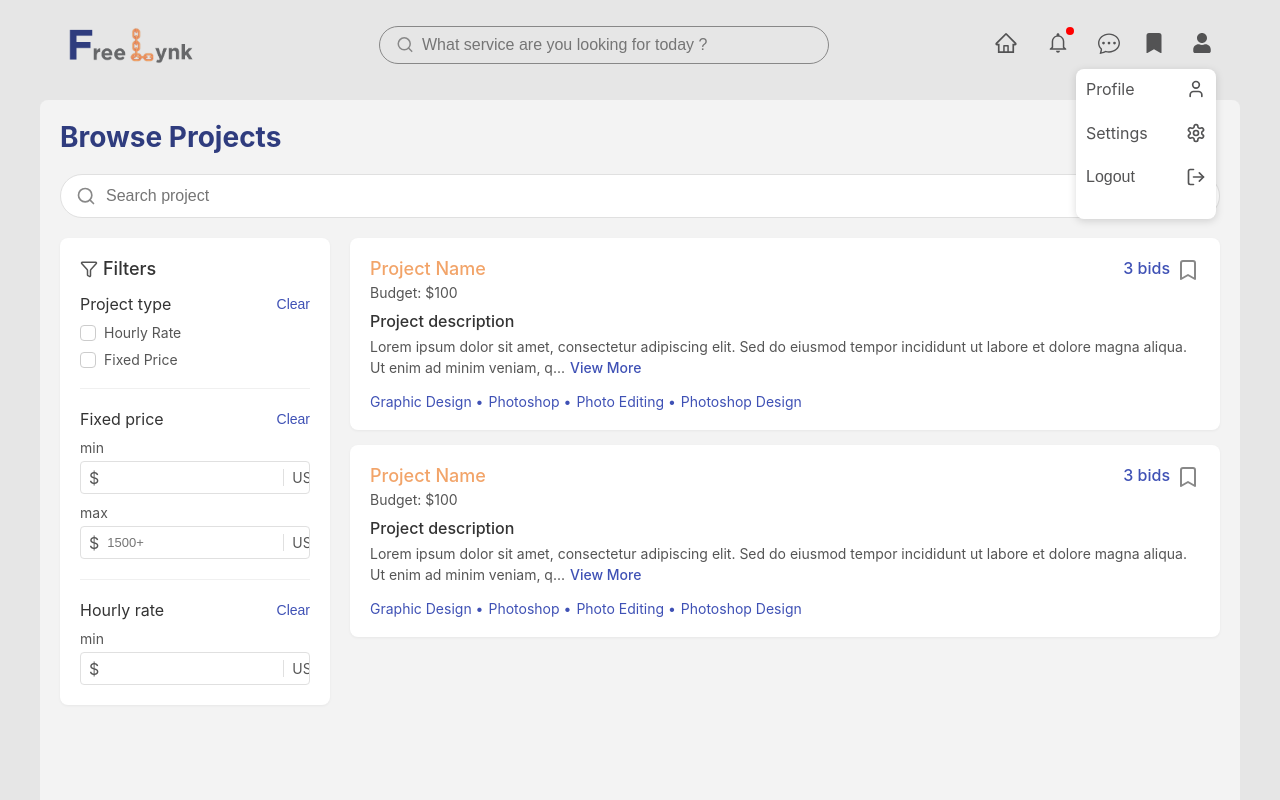
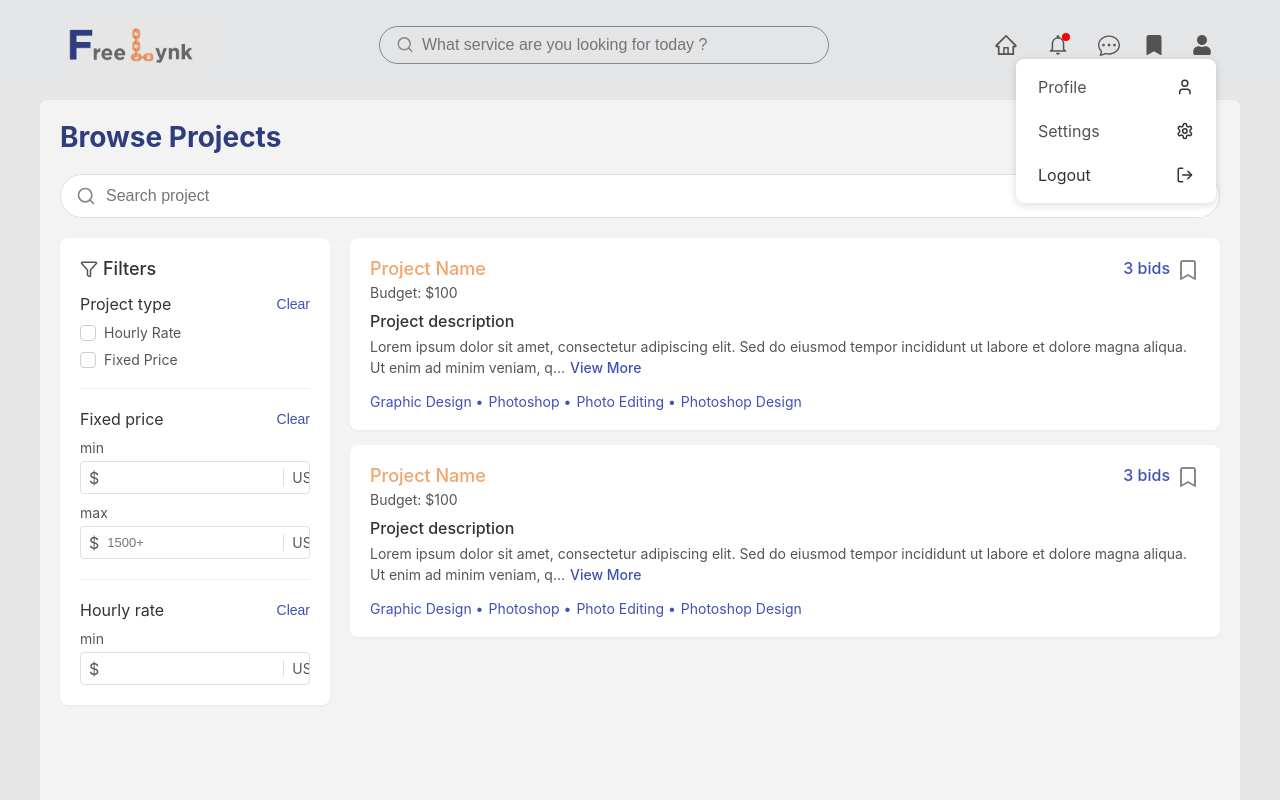
Before and after one commit to BaknineNouhaila03/FreeLynk-Frontend, a Next.js app in the folder freelynk/: page / in a window 1280 px wide. Both pictures are taken after a click on the button 1202 px from the left and 44 px from the top of the page. Built offline with nearby package versions, Linux system fonts and the light colour scheme.

Commit message:
before_deleting_interfaces

```diff
--- a/freelynk/src/components/NavBar.module.css
+++ b/freelynk/src/components/NavBar.module.css
@@ -10,7 +10,6 @@
   right: 0;
   z-index: 1000;
   transition: all 0.3s ease;
-  background-color: transparent;
   background-color: rgba(0, 0, 0, 0.8);
   backdrop-filter: blur(10px);
 }
@@ -37,196 +36,13 @@
   transform: scale(1.05);
 }
 
-.navLinks {
-  display: flex;
-  list-style: none;
-  gap: 30px;
-}
-
-.navLinks li a {
-  color: white;
-  text-decoration: none;
-  font-size: 16px;
-  font-weight: 500;
-  position: relative;
-  padding: 5px 0;
-  transition: all 0.3s ease;
-}
-
-.navLinks li a:hover {
-  color: #f2a469;
-}
-
-/* Animated underline effect */
-.navLinks li a::after {
-  content: '';
-  position: absolute;
-  width: 0;
-  height: 2px;
-  bottom: 0;
-  left: 0;
-  background-color: #f2a469;
-  transition: width 0.3s ease;
-}
-
-.navLinks li a:hover::after {
-  width: 100%;
-}
-
-/* Mobile menu toggle */
-.menuToggle {
-  display: none;
-  flex-direction: column;
-  position: relative;
-  z-index: 1001;
-  user-select: none;
-}
-
-.menuToggle input {
-  display: block;
-  width: 40px;
-  height: 32px;
-  position: absolute;
-  top: -7px;
-  left: -5px;
-  cursor: pointer;
-  opacity: 0;
-  z-index: 2;
-}
-
-.menuToggle span {
-  display: block;
-  width: 33px;
-  height: 4px;
-  margin-bottom: 5px;
-  position: relative;
-  background: white;
-  border-radius: 3px;
-  z-index: 1;
-  transform-origin: 4px 0px;
-  transition: transform 0.5s cubic-bezier(0.77,0.2,0.05,1.0),
-              background 0.5s cubic-bezier(0.77,0.2,0.05,1.0),
-              opacity 0.55s ease;
-}
-
-.menuToggle span:first-child {
-  transform-origin: 0% 0%;
-}
-
-.menuToggle span:nth-last-child(2) {
-  transform-origin: 0% 100%;
-}
-
-.menuToggle input:checked ~ span {
-  opacity: 1;
-  transform: rotate(45deg) translate(-2px, -1px);
-  background: #f2a469;
-}
-
-.menuToggle input:checked ~ span:nth-last-child(3) {
-  opacity: 0;
-  transform: rotate(0deg) scale(0.2, 0.2);
-}
-
-.menuToggle input:checked ~ span:nth-last-child(2) {
-  transform: rotate(-45deg) translate(0, -1px);
-}
-
-.mobileMenu {
-  position: absolute;
-  width: 250px;
-  top: 60px;
-  right: -100%;
-  padding: 20px;
-  background-color: rgba(0, 0, 0, 0.9);
-  backdrop-filter: blur(10px);
-  list-style: none;
-  transition: right 0.5s cubic-bezier(0.77,0.2,0.05,1.0);
-  border-radius: 5px;
-  box-shadow: 0 0 10px rgba(0, 0, 0, 0.5);
-}
-
-.menuToggle input:checked ~ .mobileMenu {
-  right: 0;
-}
-
-.mobileMenu li {
-  padding: 15px 0;
-  border-bottom: 1px solid rgba(255, 255, 255, 0.1);
-}
-
-.mobileMenu li:last-child {
-  border-bottom: none;
-}
-
-.mobileMenu li a {
-  color: white;
-  text-decoration: none;
-  font-size: 16px;
-  font-weight: 500;
-  display: block;
-  transition: color 0.3s ease;
-}
-
-.mobileMenu li a:hover {
-  color: #f2a469;
-}
-
-/* Media Queries */
-@media (max-width: 768px) {
-  .navLinks {
-    display: none;
-  }
-
-  .menuToggle {
-    display: flex;
-    align-items: center;
-  }
-
-  .logo {
-    max-width: 120px;
-  }
-}
-.iconNav {
-  display: flex;
-  list-style: none;
-  gap: 24px;
-  align-items: center;
-}
-
-.iconNav li {
-  cursor: pointer;
-  position: relative;
-}
-
-.iconNav li a {
-  color: #535354;
-  text-decoration: none;
-}
-
-.notificationDot {
-  position: absolute;
-  top: -4px;
-  right: -4px;
-  width: 8px;
-  height: 8px;
-  background-color: red;
-  border-radius: 50%;
-}
-.searchbar{
-  width: 450px;
-  height: 35px;
-  border-radius: 20px;
-  border-color:#333334;
-  border-width: 50px;
-}
 .searchContainer {
   display: flex;
   align-items: center;
   border: 1.5px solid #888;
   border-radius: 999px;
   padding: 0.5rem 1rem;
-  background-color:transparent;
+  background-color: transparent;
   width: 500px;
   max-width: 450px;
   margin-left: auto;
@@ -247,11 +63,47 @@
   background: transparent;
   color: #4f4f4fec;
 }
+
+/* Icon Navigation */
+.iconNav {
+  display: flex;
+  list-style: none;
+  gap: 24px;
+  align-items: center;
+  margin: 0;
+  padding: 0;
+}
+
+.iconNav li {
+  cursor: pointer;
+  position: relative;
+}
+
+.iconNav li a {
+  color: #535354;
+  text-decoration: none;
+}
+
 .iconButton {
   background: none;
   border: none;
   cursor: pointer;
   padding: 4px;
+  display: flex;
+  align-items: center;
+  color: #535354;
+}
+
+.navItem {
+  display: flex;
+  align-items: center;
+  position: relative;
+}
+
+.navLabel {
+  display: none;
+  margin-left: 8px;
+  font-size: 14px;
 }
 
 .notificationDot {
@@ -264,6 +116,7 @@
   border-radius: 50%;
 }
 
+/* Dropdown Menus */
 .dropdownMenu {
   position: absolute;
   top: 30px;
@@ -280,20 +133,10 @@
   min-height: 300px;
 }
 
-.dropdownMenu a,
-.dropdownMenu button {
-  background: none;
-  border: none;
-  text-align: left;
-  font-size: 14px;
-  color: #333;
-  cursor: pointer;
+.dropdownContent {
+  flex: 1;
 }
 
-.dropdownMenu a:hover,
-.dropdownMenu button:hover {
-  color: #0070f3;
-}
 .dropdownFooter {
   display: flex;
   align-items: center;
@@ -305,11 +148,14 @@
   font-size: 14px;
   position: absolute;
   bottom: 0;
+  left: 10px;
+  right: 10px;
   margin-bottom: 10px;
 }
+
 .dropdownMenuProfile {
   position: absolute;
-  top: 30px;
+  top: 100%;
   right: 0;
   background-color: white;
   box-shadow: 0 2px 8px rgba(0, 0, 0, 0.15);
@@ -319,6 +165,123 @@
   display: flex;
   flex-direction: column;
   gap: 8px;
-  min-width: 90px;
-  min-height: 150px;
+  min-width: 200px;
 }
+
+.profileItem {
+  display: flex;
+  justify-content: space-between;
+  align-items: center;
+  padding: 8px 12px;
+  border-radius: 4px;
+  transition: background-color 0.2s;
+}
+
+.profileItem:hover {
+  background-color: #f5f5f5;
+}
+
+.profileItem a,
+.profileItem button {
+  color: #333;
+  text-decoration: none;
+  background: none;
+  border: none;
+  padding: 0;
+  font: inherit;
+  cursor: pointer;
+  text-align: left;
+  width: 100%;
+}
+
+/* Hamburger Menu */
+.hamburger {
+  display: none;
+  background: none;
+  border: none;
+  color: white;
+  cursor: pointer;
+  padding: 4px;
+  z-index: 1002;
+}
+
+/* Mobile Styles */
+@media (max-width: 768px) {
+  .searchContainer {
+    width: auto;
+    flex: 1;
+    margin: 0 15px;
+    max-width: 300px;
+  }
+
+  .hamburger {
+    display: flex;
+    align-items: center;
+    justify-content: center;
+  }
+
+  .iconNav {
+    position: fixed;
+    top: 80px;
+    right: -100%;
+    flex-direction: column;
+    background-color: rgba(0, 0, 0, 0.9);
+    backdrop-filter: blur(10px);
+    width: 200px;
+    height: auto;
+    padding: 20px;
+    border-radius: 8px;
+    box-shadow: 0 2px 10px rgba(0, 0, 0, 0.3);
+    gap: 16px;
+    transition: right 0.3s ease;
+    z-index: 1001;
+  }
+
+  .iconNav.mobileActive {
+    right: 10px;
+  }
+
+  .navItem {
+    width: 100%;
+    padding: 8px 0;
+  }
+
+  .navLabel {
+    display: block;
+    margin-left: 12px;
+    color: white;
+  }
+
+  .dropdownMenuProfile {
+    position: static;
+    margin-top: 10px;
+    min-width: 100%;
+    background-color: rgba(255, 255, 255, 0.1);
+  }
+
+  .dropdownMenu {
+    position: static;
+    margin-top: 10px;
+    width: 100%;
+    min-height: 200px;
+    max-height: 250px;
+    overflow-y: auto;
+  }
+
+  .logo {
+    max-width: 110px;
+  }
+
+  .profileItem {
+    padding: 8px 0;
+  }
+
+  .profileItem a,
+  .profileItem button {
+    color: #ddd;
+  }
+
+  .profileItem:hover {
+    background-color: rgba(255, 255, 255, 0.1);
+  }
+}
--- a/freelynk/src/components/navbar2/Navbar.jsx
+++ b/freelynk/src/components/navbar2/Navbar.jsx
@@ -3,33 +3,31 @@
 import { useState, useEffect, useRef } from 'react';
 import Link from 'next/link';
 import styles from '../NavBar.module.css';
-import { LogOut, Settings, User, s } from "lucide-react";
+import { LogOut, Settings, User, Menu, X } from "lucide-react";
 import { FiSearch } from "react-icons/fi";
-import { IoMdVolumeMute } from "react-icons/io";
+import { IoMdVolumeMute, IoMdNotificationsOutline } from "react-icons/io";
 import { AiOutlineHome } from "react-icons/ai";
-import { IoMdNotificationsOutline } from "react-icons/io";
-import { BsChatDots } from "react-icons/bs";
-import { BsBookmarkFill } from "react-icons/bs";
+import { BsChatDots, BsBookmarkFill } from "react-icons/bs";
 import { FaUser } from "react-icons/fa";
 
 export default function NavBar() {
     const [scrolled, setScrolled] = useState(false);
     const [showNotificationDropdown, setShowNotificationDropdown] = useState(false);
     const [showProfileDropdown, setShowProfileDropdown] = useState(false);
+    const [mobileMenuOpen, setMobileMenuOpen] = useState(false);
 
     const notifRef = useRef();
     const profileRef = useRef();
+    const mobileMenuRef = useRef();
 
     useEffect(() => {
         const handleScroll = () => {
             const isScrolled = window.scrollY > 50;
-            if (isScrolled !== scrolled) {
             setScrolled(isScrolled);
-            }
         };
         window.addEventListener('scroll', handleScroll);
         return () => window.removeEventListener('scroll', handleScroll);
-    }, [scrolled]);
+    }, []);
 
     useEffect(() => {
         const handleClickOutside = (event) => {
@@ -39,13 +37,21 @@ export default function NavBar() {
             if (profileRef.current && !profileRef.current.contains(event.target)) {
                 setShowProfileDropdown(false);
             }
+            if (mobileMenuRef.current && !mobileMenuRef.current.contains(event.target) &&
+                !event.target.classList.contains(styles.hamburger)) {
+                setMobileMenuOpen(false);
+            }
         };
         document.addEventListener("mousedown", handleClickOutside);
         return () => document.removeEventListener("mousedown", handleClickOutside);
     }, []);
 
+    const toggleMobileMenu = () => {
+        setMobileMenuOpen(prev => !prev);
+    };
+
     return (
-        <nav className={`${styles.navbar} ${scrolled ? styles.scrolled : ''}`} style={{ backgroundColor: "#e6e6e6" }}>
+        <nav className={`${styles.navbar} ${scrolled ? styles.scrolled : ''}`} style={{backgroundColor:"#e4e5e7"}}>
             <div className={styles.logo}>
                 <Link href="/">
                     <img src="/assets/FreeLynk.png" alt="Logo" />
@@ -60,20 +66,41 @@ export default function NavBar() {
                     className={styles.searchInput}
                 />
             </div>
-            <ul className={styles.iconNav}>
-                <li><Link href="/"><AiOutlineHome size={24} /></Link></li>
+
+            <button
+                className={styles.hamburger}
+                onClick={toggleMobileMenu}
+                aria-label="Toggle menu"
+            >
+                {mobileMenuOpen ? <X size={24} /> : <Menu size={24} />}
+            </button>
+
+            <ul className={`${styles.iconNav} ${mobileMenuOpen ? styles.mobileActive : ''}`} ref={mobileMenuRef}>
+                <li>
+                    <Link href="/" onClick={() => setMobileMenuOpen(false)}>
+                        <div className={styles.navItem}>
+                            <AiOutlineHome size={24} />
+                            <span className={styles.navLabel}>Home</span>
+                        </div>
+                    </Link>
+                </li>
 
                 <li style={{ position: 'relative' }} ref={notifRef}>
-                    <button onClick={() => setShowNotificationDropdown(prev => !prev)} className={styles.iconButton}>
-                        <IoMdNotificationsOutline size={24} style={{color:"#535354"}}/>
+                    <button
+                        onClick={() => setShowNotificationDropdown(prev => !prev)}
+                        className={styles.iconButton}
+                    >
+                        <div className={styles.navItem}>
+                            <IoMdNotificationsOutline size={24} style={{ color: "#535354" }} />
                             <span className={styles.notificationDot}></span>
+                            <span className={styles.navLabel}>Notifications</span>
+                        </div>
                     </button>
                     {showNotificationDropdown && (
                         <div className={styles.dropdownMenu}>
                             <div className={styles.dropdownContent}>
                                 <p style={{ color: "grey" }}>Notifications</p>
                             </div>
-
                             <div className={styles.dropdownFooter}>
                                 <IoMdVolumeMute style={{ marginRight: '8px' }} />
                                 <span style={{ color: "grey" }}>Mute notifications</span>
@@ -82,69 +109,62 @@ export default function NavBar() {
                     )}
                 </li>
 
-                <li><Link href="/messages"><BsChatDots size={22} /></Link></li>
-                <li><Link href="/saved"><BsBookmarkFill size={20} /></Link></li>
+                <li>
+                    <Link href="/messages" onClick={() => setMobileMenuOpen(false)}>
+                        <div className={styles.navItem}>
+                            <BsChatDots size={22} />
+                            <span className={styles.navLabel}>Messages</span>
+                        </div>
+                    </Link>
+                </li>
+
+                <li>
+                    <Link href="/saved" onClick={() => setMobileMenuOpen(false)}>
+                        <div className={styles.navItem}>
+                            <BsBookmarkFill size={20} />
+                            <span className={styles.navLabel}>Saved</span>
+                        </div>
+                    </Link>
+                </li>
 
                 <li style={{ position: 'relative' }} ref={profileRef}>
                     <button onClick={() => setShowProfileDropdown(prev => !prev)} className={styles.iconButton}>
-                        <FaUser size={20} color='#535354'/>
+                        <div className={styles.navItem}>
+                            <FaUser size={20} color='#535354' />
+                            <span className={styles.navLabel}>Profile</span>
+                        </div>
                     </button>
                     {showProfileDropdown && (
-                       <div className={styles.dropdownMenuProfile} style={{ width: "140px", padding: "10px" ,marginTop:"10px"}}>
-
-                       {/* Profile Link */}
-                       <div style={{
-                         display: "flex",
-                         justifyContent: "space-between",
-                         alignItems: "center",
-                         marginBottom: "10px",
-                         borderBottom: "0.5px  #535354",
-                         paddingBottom: "6px"
+                        <div className={styles.dropdownMenuProfile}>
+                            <div className={styles.profileItem}>
+                                <Link href="/profile" onClick={() => {
+                                    setShowProfileDropdown(false);
+                                    setMobileMenuOpen(false);
                                 }}>
-                         <Link href="/profile" style={{ fontSize: "16px", color: "#535354", textDecoration: "none" }}>
                                     Profile
                                 </Link>
-                         <User size={20} color="#535354" />
+                                <User size={20} />
                             </div>
-
-                       {/* Settings Link */}
-                       <div style={{
-                         display: "flex",
-                         justifyContent: "space-between",
-                         alignItems: "center",
-                         marginBottom: "10px" ,
-                         paddingBottom: "6px"
-
+                            <div className={styles.profileItem}>
+                                <Link href="/settings" onClick={() => {
+                                    setShowProfileDropdown(false);
+                                    setMobileMenuOpen(false);
                                 }}>
-                         <Link href="/settings" style={{ fontSize: "16px", color: "#535354", textDecoration: "none" }}>
                                     Settings
                                 </Link>
-                         <Settings size={20} color="#535354" />
+                                <Settings size={20} />
                             </div>
-
-                       {/* Logout Button */}
-                       <div style={{
-                         display: "flex",
-                         justifyContent: "space-between",
-                         alignItems: "center"
+                            <div className={styles.profileItem}>
+                                <button onClick={() => {
+                                    alert("Logout");
+                                    setShowProfileDropdown(false);
+                                    setMobileMenuOpen(false);
                                 }}>
-                         <button
-                           onClick={() => alert("Logout")}
-                           style={{
-                             fontSize: "16px",
-                             border: "none",
-                             background: "transparent",
-                             color: "#535354",
-                             cursor: "pointer",
-                             padding: "0"
-                           }}
-                         >
                                     Logout
                                 </button>
-                         <LogOut size={20} color="#535354" />
+                                <LogOut size={20} />
                             </div>
                         </div>
-
                     )}
                 </li>
             </ul>
```
Lines whose indentation alone changed are shown as unchanged.
